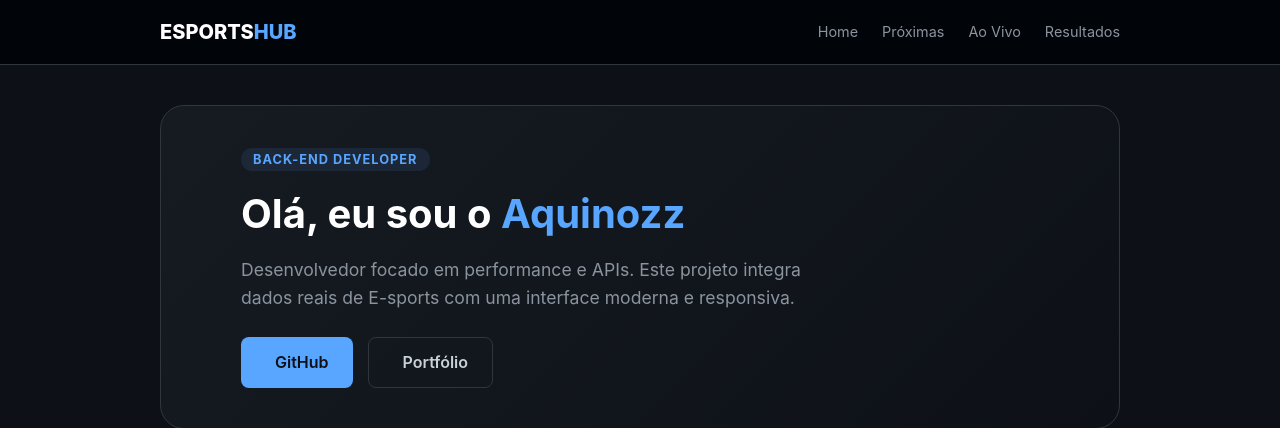
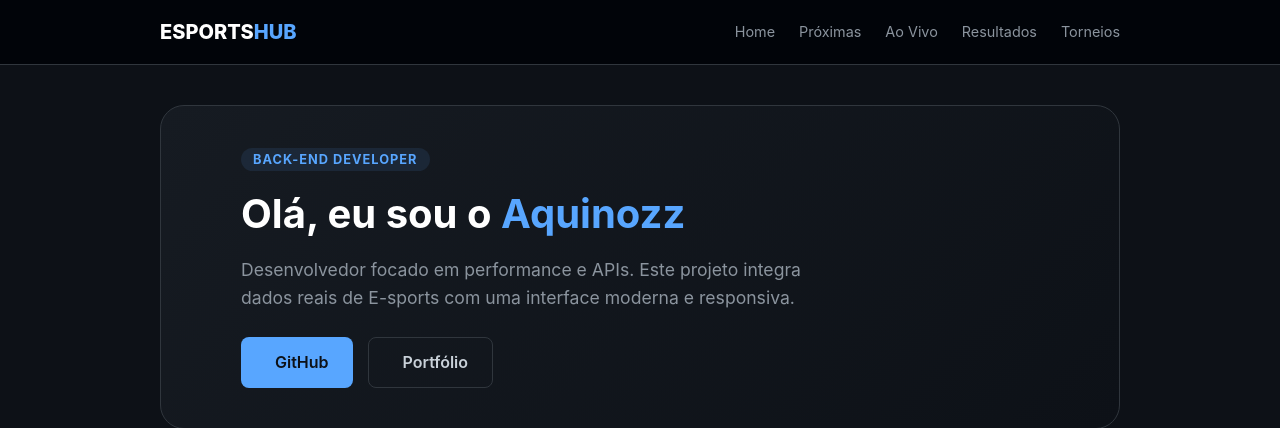
Before and after one commit to Aquinozz/Csgo-Matches-Tracker, a Flask app: page / in a window 1280 px wide. Shown: the top 428 px of the page. Run offline with Flask 3, Linux system fonts and the light colour scheme; parts of the project's set-up code (start-up, migrations or seed data) failed here and were passed over.

Commit message:
Add 'Torneios' link to navigation menu

```diff
--- a/Matches Tracker/templates/base.html
+++ b/Matches Tracker/templates/base.html
@@ -16,6 +16,7 @@
                 <li><a href="/proximas">Próximas</a></li>
                 <li><a href="/ao-vivo">Ao Vivo</a></li>
                 <li><a href="/passadas">Resultados</a></li>
+                <li><a href="/torneios">Torneios</a></li>
             </ul>
         </div>
     </nav>
```
